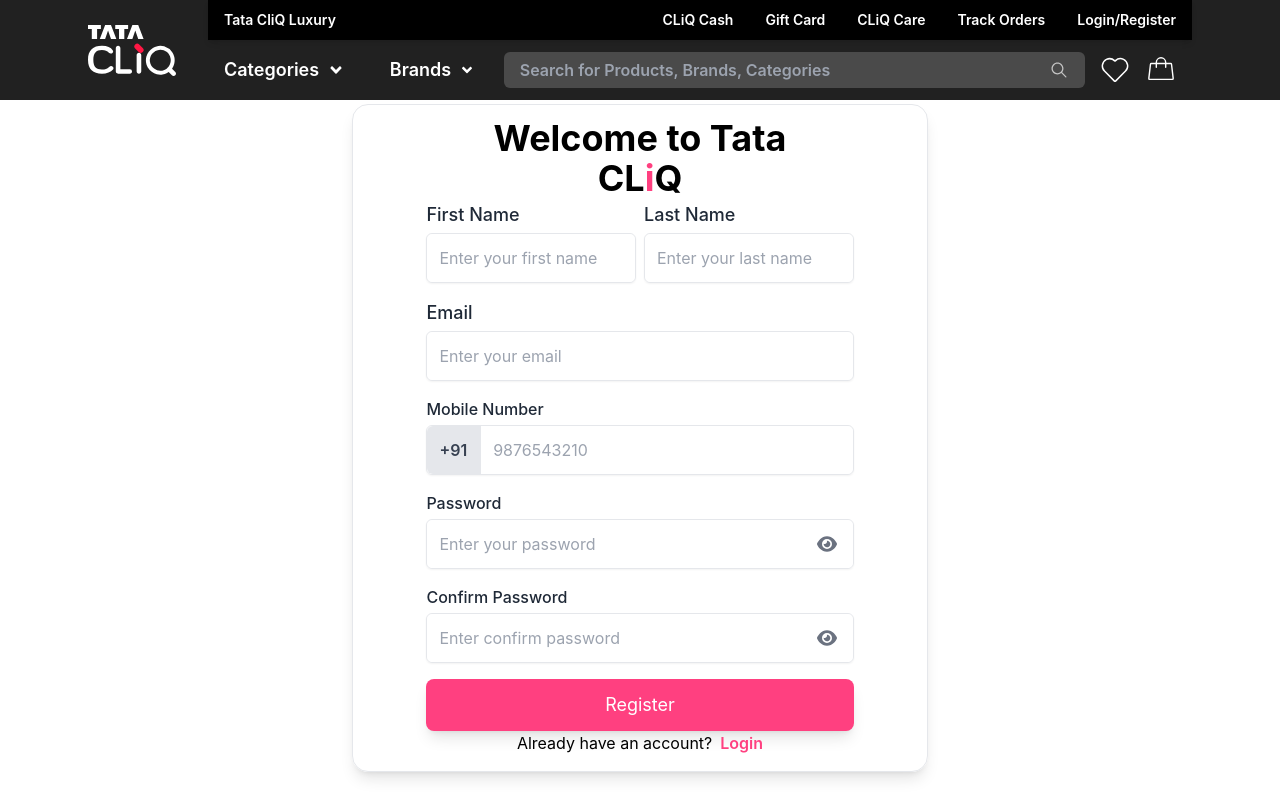
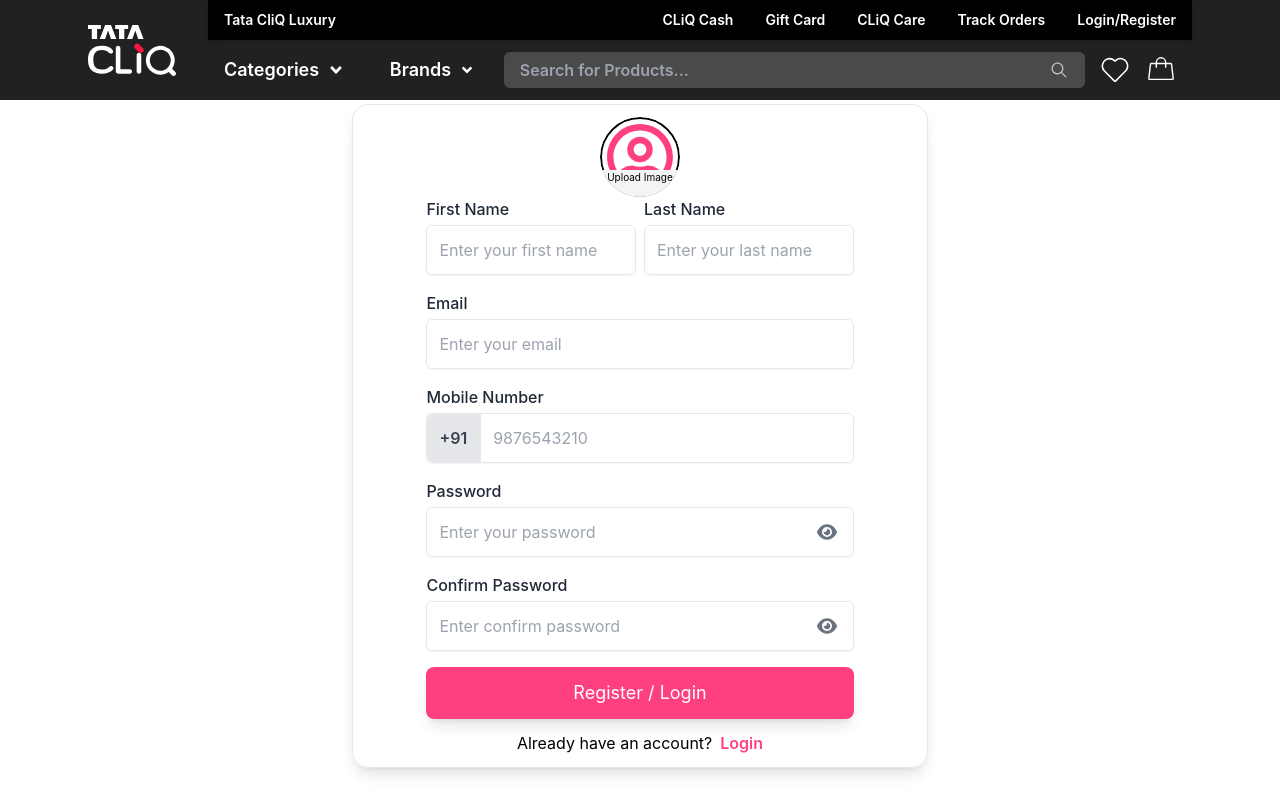
Before and after one commit to Nageshwar1997/TATA_CLiQ_Clone, a React (Create React App) app in the folder frontend/: page /register in a window 1280 px wide. Built offline with nearby package versions, Linux system fonts and the light colour scheme.

Commit message:
Register & Login Done

```diff
--- a/frontend/src/components/authentication/EmailInput.jsx
+++ b/frontend/src/components/authentication/EmailInput.jsx
@@ -16,7 +16,7 @@
     <div className="w-full mb-4">
       <label
         htmlFor="email"
-        className="block text-lg font-medium text-gray-800 mb-1 cursor-pointer w-fit hover:text-primary_color"
+        className="block font-medium text-gray-800 mb-1 cursor-pointer w-fit hover:text-primary_color"
       >
         Email
       </label>
--- a/frontend/src/components/header/BottomNavbar.jsx
+++ b/frontend/src/components/header/BottomNavbar.jsx
@@ -59,7 +59,7 @@
         <div className="w-full">
           <input
             type="text"
-            placeholder="Search for Products, Brands, Categories"
+            placeholder="Search for Products..."
             className="w-full bg-transparent outline-none text-[#C4C4C4] text-sm sm:text-base"
           />
         </div>
--- a/frontend/src/pages/authentication/Login.jsx
+++ b/frontend/src/pages/authentication/Login.jsx
@@ -16,10 +16,10 @@
   const [isValidPassword, setIsValidPassword] = useState(true);
 
   return (
-    <div className="pt-14">
+    <div className="sm:pt-5 2xl:pt-10">
   <div className="max-w-xl w-full mx-auto bg-white">
-        <form className="w-full flex flex-col gap-2 items-center border px-5 py-10 shadow-lg rounded-2xl">
-          <h1 className="text-4xl font-bold text-center animate-bounce duration-1000 ease-in-out">
+    <form className="w-full flex flex-col items-center border px-5 py-10 shadow-lg rounded-2xl">
+      <h1 className="text-2xl sm:text-3xl lg:text-4xl font-bold text-center animate-bounce duration-1000 ease-in-out">
         Welcome to Tata <br /> CL
         <span className="text-primary_color">i</span>Q
       </h1>
@@ -32,7 +32,7 @@
           <h4 onClick={() => setLoginUsing("email")}>Use Email Address</h4>
         )}
       </div>
-          <div className="w-[80%]">
+      <div className="w-full sm:w-[80%]">
         {loginUsing === "email" ? (
           <EmailInput
             data={data}
@@ -43,7 +43,7 @@
           <MobileNumberInput data={data} setData={setData} />
         )}
       </div>
-          <div className="w-[80%] relative">
+      <div className="w-full sm:w-[80%] relative">
         <PasswordInput
           data={data}
           setData={setData}
@@ -51,12 +51,12 @@
         />
       </div>
 
-          <div className="w-[80%] mx-auto">
+      <div className="w-full sm:w-[80%] mx-auto">
         <button className="w-full py-3 rounded-lg shadow-lg text-white text-lg bg-primary_color transition duration-300 ease-in-out hover:bg-secondary_color">
           Login
         </button>
       </div>
-          <div className="flex space-x-2">
+      <div className="flex items-center space-x-2 my-2">
         <p>Don't have an account?</p>
         <Link
           to={"/register"}
@@ -65,12 +65,12 @@
           Register
         </Link>
       </div>
-          <div className="w-[80%] mx-auto text-sm space-y-2 text-justify">
+      <div className="w-full sm:w-[80%] mx-auto text-sm space-y-2 text-justify">
         <p>
           This site is protected by reCAPTCHA and the Google{" "}
           <span className="text-primary_color font-semibold cursor-pointer hover:text-secondary_color hover:underline">
-                Privacy Policy{" "}
-              </span>
+            Privacy Policy
+          </span>{" "}
           and{" "}
           <span className="text-primary_color font-semibold cursor-pointer hover:text-secondary_color hover:underline">
             Terms of Service
@@ -87,6 +87,7 @@
     </form>
   </div>
 </div>
+
   );
 };
 
--- a/frontend/src/pages/authentication/Register.jsx
+++ b/frontend/src/pages/authentication/Register.jsx
@@ -1,5 +1,6 @@
 import React, { useState } from "react";
 import { Link } from "react-router-dom";
+import { FaRegUserCircle } from "react-icons/fa";
 
 import PasswordInput from "../../components/authentication/PasswordInput";
 import EmailInput from "../../components/authentication/EmailInput";
@@ -10,6 +11,7 @@
   const [data, setData] = useState({
     firstName: "",
     lastName: "",
+    profilePic: "",
     dob: "",
     email: "",
     mobileNumber: "",
@@ -23,17 +25,44 @@
   return (
     <div className="pt-1">
       <div className="max-w-xl w-full mx-auto bg-white">
-        <form className="w-full flex flex-col items-center border px-5 py-4 shadow-lg rounded-2xl">
-          <h1 className="text-4xl font-bold text-center animate-bounce duration-1000 ease-in-out">
-            Welcome to Tata <br /> CL
-            <span className="text-primary_color">i</span>Q
-          </h1>
+        <form className="w-full flex flex-col items-center border px-5 py-3 shadow-lg rounded-2xl">
+          {/* Upload Image Section */}
+          <div className="relative mx-auto rounded-full flex justify-center items-center w-[80px] h-[80px] overflow-hidden bg-white">
+            <label
+              htmlFor="profilePic"
+              className="cursor-pointer w-full h-full"
+            >
+              <div className="w-full h-full flex justify-center items-center border-2 border-black rounded-full">
+                {data?.profilePic ? (
+                  <img
+                    src={data?.profilePic}
+                    alt="Sugar Logo"
+                    className="rounded-full object-cover w-full h-full"
+                  />
+                ) : (
+                  <FaRegUserCircle className="w-full h-full p-1 text-primary_color" />
+                )}
+              </div>
+              <form>
+                <div className="text-[10px] flex justify-center items-center w-full pb-3 bg-gray-100 absolute bottom-0 left-0 text-black">
+                  {data?.profilePic ? "Change Image" : "Upload Image"}
+                </div>
+                <input
+                  type="file"
+                  id="profilePic"
+                  name="profilePic"
+                  className="hidden"
+                />
+              </form>
+            </label>
+          </div>
 
-          <div className="w-[80%] flex justify-between gap-2 pb-4">
+          {/* Name Fields */}
+          <div className="w-[80%] flex flex-col sm:flex-row justify-between gap-2 pb-4">
             <div className="w-full">
               <label
                 htmlFor="firstName"
-                className="block text-lg font-medium text-gray-800 mb-1 cursor-pointer w-fit hover:text-primary_color"
+                className="block font-medium text-gray-800 mb-1 cursor-pointer w-fit hover:text-primary_color"
               >
                 First Name
               </label>
@@ -45,6 +74,9 @@
                   id="firstName"
                   placeholder="Enter your first name"
                   value={data?.firstName}
+                  onChange={(e) =>
+                    setData({ ...data, firstName: e.target.value })
+                  }
                   className={`p-3 w-full outline-none rounded-md text-gray-800 placeholder-gray-400`}
                 />
               </div>
@@ -52,7 +84,7 @@
             <div className="w-full">
               <label
                 htmlFor="lastName"
-                className="block text-lg font-medium text-gray-800 mb-1 cursor-pointer w-fit hover:text-primary_color"
+                className="block font-medium text-gray-800 mb-1 cursor-pointer w-fit hover:text-primary_color"
               >
                 Last Name
               </label>
@@ -64,11 +96,16 @@
                   id="lastName"
                   placeholder="Enter your last name"
                   value={data?.lastName}
+                  onChange={(e) =>
+                    setData({ ...data, lastName: e.target.value })
+                  }
                   className={`p-3 w-full outline-none rounded-md text-gray-800 placeholder-gray-400`}
                 />
               </div>
             </div>
           </div>
+
+          {/* Email, Mobile Number, Password and Confirm Password Inputs */}
           <div className="w-[80%]">
             <EmailInput
               data={data}
@@ -94,12 +131,15 @@
             />
           </div>
 
-          <div className="w-[80%] mx-auto">
+          {/* Register Button */}
+          <div className="w-[80%] mx-auto mb-3">
             <button className="w-full py-3 rounded-lg shadow-lg text-white text-lg bg-primary_color transition duration-300 ease-in-out hover:bg-secondary_color">
-              Register
+              Register / Login
             </button>
           </div>
-          <div className="flex space-x-2">
+
+          {/* Login Link */}
+          <div className="flex items-center space-x-2">
             <p>Already have an account?</p>
             <Link
               to={"/login"}
```
Lines whose indentation alone changed are shown as unchanged.
